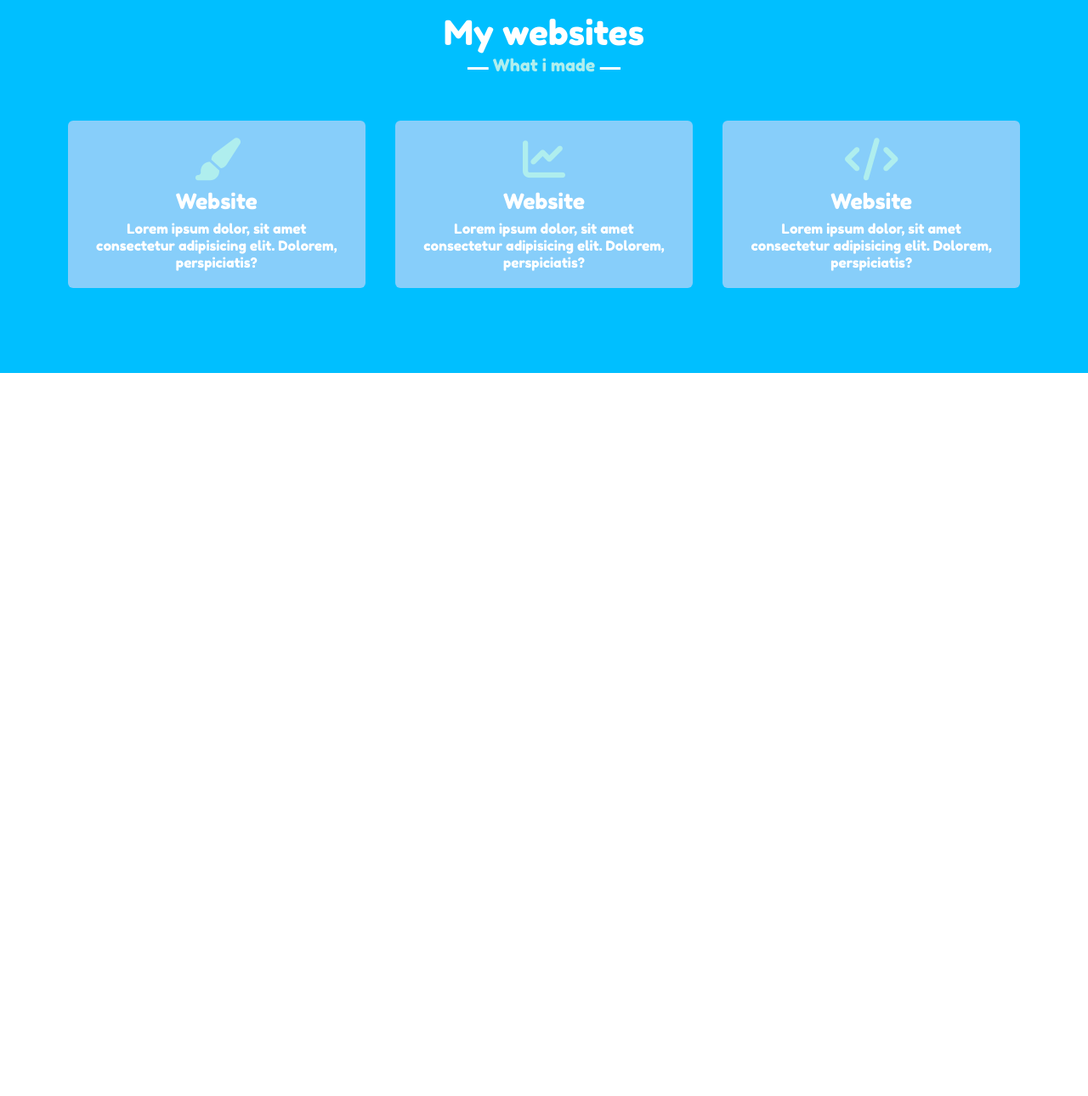
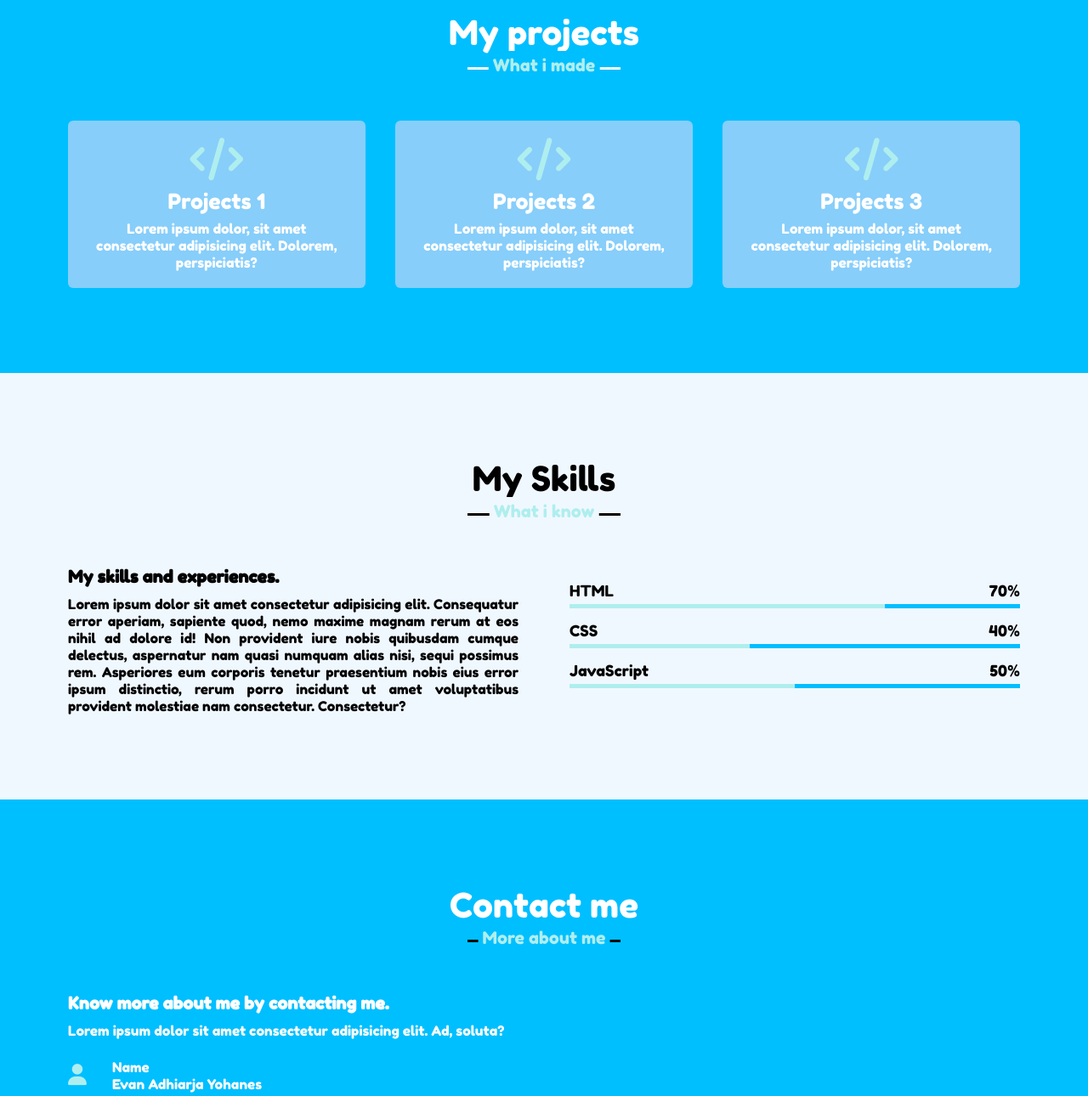
Before and after one commit to HabaruWasTaken/Portofolio, a plain HTML site: page index.html in a window 1280 px wide. Shown: the part 1618-2908 px from the top of the page at 85% size. Before the commit the page ends 2057 px from the top, so only its background shows below. Drawn offline with nearby package versions, Linux system fonts and the light colour scheme.

Commit message:
+Skills, Contacts(50%), Footer

```diff
--- a/index.html
+++ b/index.html
@@ -5,7 +5,7 @@
     <meta name="viewport" content="width=device-width">
     <title>Evan Adhiarja Yohanes</title>
     <link href="style.css" rel="stylesheet" type="text/css" />
-    <script src="https://kit.fontawesome.com/a076d05399.js"></script>
+    <script src="https://kit.fontawesome.com/08c5ec823d.js"></script>
     <script
   src="https://code.jquery.com/jquery-3.6.0.min.js"></script>
   </head>
@@ -59,30 +59,30 @@
       </div>
     </section>
 
-    <!-- services -->
+    <!-- projects -->
 
-    <section class="services" id="services">
+    <section class="projects" id="projects">
       <div class="max-width">
-        <h2 class="title">My websites</h2>
-        <div class="serv-content">
+        <h2 class="title">My projects</h2>
+        <div class="projects-content">
           <div class="card">
             <div class="box">
-              <i class="fas fa-paint-brush"></i>
-              <div class="text">Website</div>
-              <p>Lorem ipsum dolor, sit amet consectetur adipisicing elit. Dolorem, perspiciatis?</p>
-            </div>
-          </div>
-          <div class="card">
-            <div class="box">
-              <i class="fas fa-chart-line"></i>
-              <div class="text">Website</div>
+              <i class="fas fa-code"></i>
+              <div class="text">Projects 1</div>
               <p>Lorem ipsum dolor, sit amet consectetur adipisicing elit. Dolorem, perspiciatis?</p>
             </div>
           </div>
           <div class="card">
             <div class="box">
               <i class="fas fa-code"></i>
-              <div class="text">Website</div>
+              <div class="text">Projects 2</div>
+              <p>Lorem ipsum dolor, sit amet consectetur adipisicing elit. Dolorem, perspiciatis?</p>
+            </div>
+          </div>
+          <div class="card">
+            <div class="box">
+              <i class="fas fa-code"></i>
+              <div class="text">Projects 3</div>
               <p>Lorem ipsum dolor, sit amet consectetur adipisicing elit. Dolorem, perspiciatis?</p>
             </div>
           </div>
@@ -90,6 +90,89 @@
       </div>
     </section>
 
+    <!-- skill -->
+
+    <section class="skills" id="skills">
+      <div class="max-width">
+        <h2 class="title">My Skills</h2>
+        <div class="skills-content">
+          <div class="column left">
+            <div class="text">My skills and experiences.</div>
+            <p>Lorem ipsum dolor sit amet consectetur adipisicing elit. Consequatur error aperiam, sapiente quod, nemo maxime magnam rerum at eos nihil ad dolore id! Non provident iure nobis quibusdam cumque delectus, aspernatur nam quasi numquam alias nisi, sequi possimus rem. Asperiores eum corporis tenetur praesentium nobis eius error ipsum distinctio, rerum porro incidunt ut amet voluptatibus provident molestiae nam consectetur. Consectetur?</p>
+          </div>
+          <div class="column right">
+            <div class="bars">
+              <div class="info">
+                <span>HTML</span>
+                <span>70%</span>
+              </div>
+              <div class="line html"></div>
+            </div>
+            <div class="bars">
+              <div class="info">
+                <span>CSS</span>
+                <span>40%</span>
+              </div>
+              <div class="line css"></div>
+            </div>
+            <div class="bars">
+              <div class="info">
+                <span>JavaScript</span>
+                <span>50%</span>
+              </div>
+              <div class="line js"></div>
+            </div>
+          </div>
+        </div>
+      </div>
+    </section>
+
+    <!-- contact -->
+
+    <section class="contact" id="contact">
+      <div class="max-width">
+        <h2 class="title">Contact me</h2>
+        <div class="contact-content">
+          <div class="column left">
+            <div class="text">Know more about me by contacting me.</div>
+            <p>Lorem ipsum dolor sit amet consectetur adipisicing elit. Ad, soluta?</p>
+            <div class="icons">
+              <div class="row">
+                <i class="fas fa-user"></i>
+                <div class="info">
+                  <div class="head">Name</div>
+                  <div class="sub-title">Evan Adhiarja Yohanes</div>
+                </div>
+              </div>
+              <div class="row">
+                <i class="fas fa-map-marker-alt"></i>
+                <div class="info">
+                  <div class="head">Address</div>
+                  <div class="sub-title">Sidoarjo, Sidoarjo, East Java, Indonesia</div>
+                </div>
+              </div>
+              <div class="row">
+                <i class="fas fa-envelope"></i>
+                <div class="info">
+                  <div class="head">Email</div>
+                  <div class="sub-title">evanadhiarjayohanes@gmail.com</div>
+                </div>
+              </div>
+            </div>
+          </div>
+          <div class="column right">
+            <i class="fab fa-discord"></i>
+          </div>
+        </div>
+      </div>
+    </section>
+
+    <!-- footer -->
+
+    <footer>
+      <span>Created By <a href="#">Evan Adhiarja Yohanes (Habaru)</a> with <span class="fas fa-heart"></span> | <span class="far fa-copyright"></span>2021 All rights reserved</span>
+    </footer>
+
     <script src="script.js"></script>
   </body>
 </html>
--- a/style.css
+++ b/style.css
@@ -84,6 +84,10 @@
   transition: all 0.3s ease;
 }
 
+.menu-btn:hover, .navbar.sticky .menu-btn:hover{
+  color: lightskyblue
+}
+
 .navbar.sticky .menu-btn{
   color: azure;
 }
@@ -149,10 +153,6 @@ section{
   padding: 100px 0;
 }
 
-.about, .services{
-  font-family: 'Fredoka One', sans-serif;
-}
-
 section .title{
   position: relative;
   text-align: center;
@@ -184,11 +184,15 @@ section .title::after{
   transform: translateX(-50%);
 }
 
-.about .about-content, .services .serv-content{
+.about .about-content, .projects .projects-content, .skills .skills-content, .contact .contact-content{
   display: flex;
   flex-wrap: wrap;
   align-items: center;
   justify-content: space-between;
+}
+
+.about, .projects, .skills, .contact, footer{
+  font-family: 'Fredoka One', sans-serif;
 }
 
 /* about */
@@ -198,16 +202,13 @@ section .title::after{
 }
 
 .about .title::after{
+  content: "Who i am";
+  color: lightskyblue;
   background: aliceblue;
 }
 
-.about .title::after{
-  content: "Who i am";
-  color: lightskyblue
-}
-
 .about .about-content .left{
-  width: 45%
+  width: 45%;
 }
 
 .about .about-content .left img{
@@ -218,7 +219,7 @@ section .title::after{
 }
 
 .about .about-content .right{
-  width: 55%
+  width: 55%;
 }
 
 .about .about-content .right .text{
@@ -254,23 +255,23 @@ section .title::after{
 }
 
 
-/* services */
+/* projects */
 
-.services{
+.projects{
   background: deepskyblue;
   color: white;
 }
 
-.services .title::before{
+.projects .title::before{
   background: white;
 }
 
-.services .title::after{
+.projects .title::after{
   content: "What i made";
   background: deepskyblue;
 }
 
-.services .serv-content .card{
+.projects .projects-content .card{
   width: calc(33% - 20px);
   text-align: center;
   background: lightskyblue;
@@ -280,33 +281,165 @@ section .title::after{
   transition: all 0.3s ease;
 }
 
-.services .serv-content .card:hover{
+.projects .projects-content .card:hover{
   background: paleturquoise;
 }
 
-.services .serv-content .card .box{
+.projects .projects-content .card .box{
   transition: all 0.3s ease;
 }
 
-.services .serv-content .card:hover .box{
+.projects .projects-content .card:hover .box{
   transform: scale(1.05);
 }
 
-.services .serv-content .card i{
+.projects .projects-content .card i, .projects .projects-content .card svg{
   font-size: 50px;
   color: paleturquoise;
   transition: color 0.3s ease;
 }
 
-.services .serv-content .card:hover i{
+.projects .projects-content .card:hover i, .projects .projects-content .card:hover svg{
   font-size: 50px;
   color: white;
 }
 
-.services .serv-content .card .text{
+.projects .projects-content .card .text{
    font-size: 25px;
    font-weight: 500;
    margin: 10px 0 7px 0;
+}
+
+/* skills */
+
+.skills{
+  background: aliceblue;
+}
+
+.skills .title::after{
+  content: "What i know";
+  color: paleturquoise;
+  background: aliceblue;
+}
+
+.skills .skills-content .column{
+  width: calc(50% - 30px)
+}
+
+.skills .skills-content .left .text{
+  font-size: 20px;
+  font-weight: 600;
+  margin-bottom: 10px;
+}
+
+.skills .skills-content .left p{
+  text-align: justify;
+}
+
+.skills .skills-content .right .bars{
+  margin-bottom: 15px;
+}
+
+.skills .skills-content .right .info{
+  display: flex;
+  margin-bottom: 5px;
+  align-items: center;
+  justify-content: space-between;
+}
+
+.skills .skills-content .right span{
+  font-weight: 500;
+  font-size: 18px;
+}
+
+.skills .skills-content .right .line{
+  height: 5px;
+  width: 100%;
+  background: deepskyblue;
+  position: relative;
+}
+
+.skills .skills-content .right .line::before{
+  content: '';
+  position: absolute;
+  height: 100%;
+  width: 100%;
+  left: 0;
+  top: 0;
+  background: paleturquoise;
+}
+
+.skills .skills-content .right .html::before{
+  width: 70%;
+}
+
+.skills .skills-content .right .css::before{
+  width: 40%;
+}
+
+.skills .skills-content .right .js::before{
+  width: 50%;
+}
+
+
+/* contact */
+
+.contact{
+  background: deepskyblue;
+  color: white;
+}
+
+.contact .title::after{
+  content: "More about me";
+  background: deepskyblue;
+}
+
+.contact .contact-content .column{
+  width: calc(50% - 30px)
+}
+
+.contact .contact-content .text{
+  font-size: 20px;
+  font-weight: 600;
+  margin-bottom: 10px;
+}
+
+.contact .contact-content .left p{
+  text-align: justify;
+}
+
+.contact .contact-content .left .icons{
+  margin: 10px 0;
+}
+
+.contact .contact-content .row{
+  display: flex;
+  height: 65px;
+  align-items: center;
+}
+
+.contact .contact-content .row .info{
+  margin-left: 30px;
+}
+
+.contact .contact-content .row i{
+  font-size: 25px;
+  color: paleturquoise;
+}
+
+.contact .contact-content .info .head{
+  font-weight: 500;
+}
+/* foooter */
+
+footer{
+  background: paleturquoise;
+  padding: 20px 23px;
+  color: azure;
+}
+
+footer span a{
+  color: deepskyblue;
 }
 
 
@@ -315,6 +448,7 @@ section .title::after{
 
 
 
+/* resp */
 
 @media (max-width: 1300px){
   .home .max-width{
@@ -408,9 +542,14 @@ section .title::after{
     flex: 100%;
   }
 
-  .services .serv-content .card{
+  .projects .projects-content .card{
     width: calc(50% - 10px);
     margin-bottom: 20px;
+  }
+
+  .skills .skills-content .column, .contact .contact-content .column{
+    width: 100%;
+    margin-bottom: 35px;
   }
 }
 
@@ -431,7 +570,7 @@ section .title::after{
     font-size: 20;
   }
 
-  .services .serv-content .card{
+  .projects .projects-content .card{
     width: 100%;
   }
 }
```
Also changed, not shown: 1 other file.
